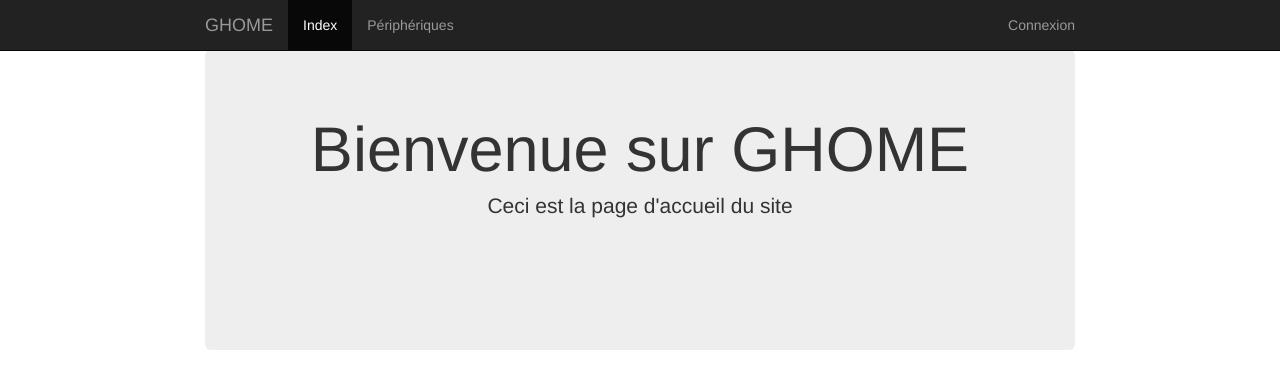
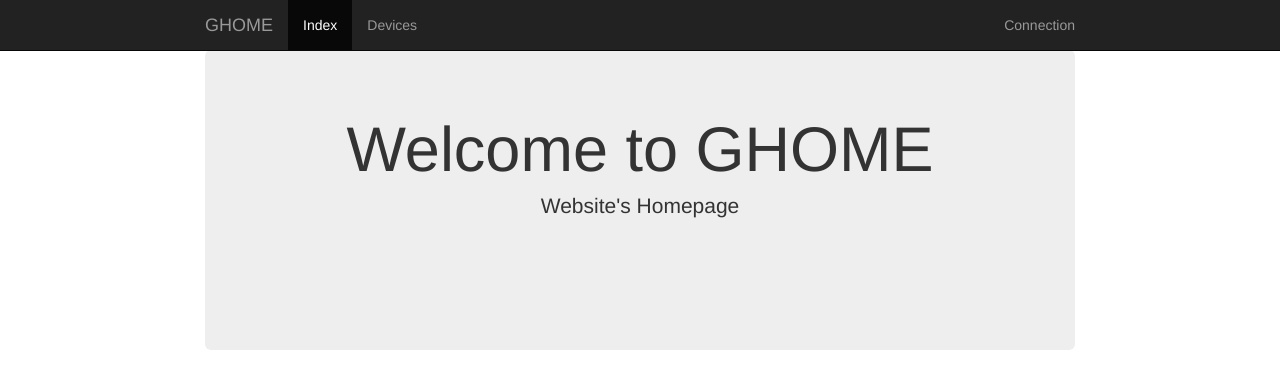
Before and after one commit to Minizza/ghome, a Flask app: page / in a window 1280 px wide. Shown: the top 389 px of the page. Run offline with Flask 2, Linux system fonts and the light colour scheme; some libraries are stand-ins or nearby versions.

Commit message:
All in english ! (waiting for some corrections)

```diff
--- a/src/IComm/main.py
+++ b/src/IComm/main.py
@@ -8,7 +8,7 @@ app = Flask(__name__)
 
 @app.route('/')
 def index():
-    monTexte = "Ceci est la page d'accueil du site"
+    monTexte = "Website's Homepage"
     return render_template('index.html', data=monTexte)
 
 @app.route('/connection')
--- a/src/IComm/templates/connection.html
+++ b/src/IComm/templates/connection.html
@@ -11,9 +11,9 @@
 
 {% block content %}
 <form class="form-signin" role="form" method="post">
-	<h2 class="form-signin-heading">Please sign in</h2>
+	<h2 class="form-signin-heading">Please enter your login and your password</h2>
 	<input type="text" class="form-control" name="username" placeholder="Username" required autofocus>
 	<input type="password" class="form-control" name="password" placeholder="Password" required>
-	<button class="btn btn-lg btn-primary btn-block" type="submit">Se logguer</button>
+	<button class="btn btn-lg btn-primary btn-block" type="submit">Sign In</button>
 </form>
 {% endblock %}
--- a/src/IComm/templates/index.html
+++ b/src/IComm/templates/index.html
@@ -8,7 +8,7 @@
 
 {% block content %}
 <div class="jumbotron">
-	<h1>Bienvenue sur GHOME</h1>
+	<h1>Welcome to GHOME</h1>
 	<p>
 		{{data}}
 	</p>
--- a/src/IComm/templates/menu.html
+++ b/src/IComm/templates/menu.html
@@ -7,12 +7,12 @@
 <!-- List of items in menu left -->
 {% set navigation_bar_left = [
 	('/', 'index', 'Index'),
-	('/devices', 'devices', 'Périphériques')
+	('/devices', 'devices', 'Devices')
 ] -%}
 
 <!-- List of items in menu right -->
 {% set navigation_bar_right = [
-	('/connection', 'connection', 'Connexion'),
+	('/connection', 'connection', 'Connection'),
 ] -%}
 
 <div class="navbar navbar-inverse navbar-fixed-top" role="navigation">
```
